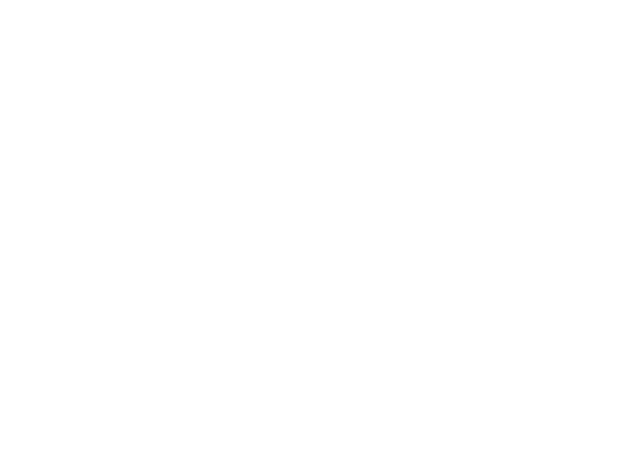
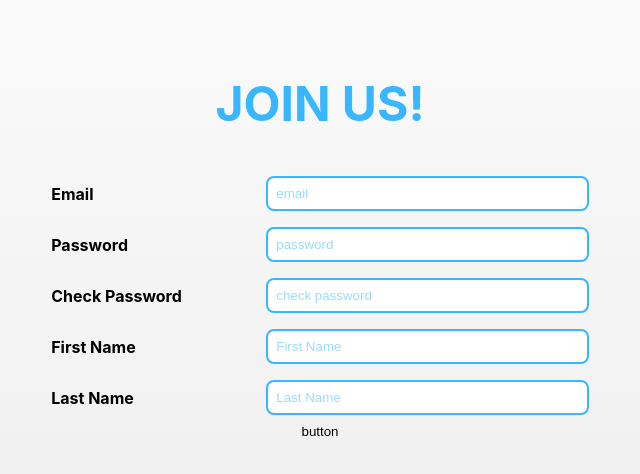
Before and after one commit to stich9208/codeingCartCompetition, a React (Create React App) app: page /register in a window 1280 px wide. Shown: the top 474 px of the page, without its empty margins (320-960 px from the left). Built offline with nearby package versions, Linux system fonts and the light colour scheme.

Commit message:
Add: register page 작업중

```diff
--- a/src/Components/pages/LoginPage.js
+++ b/src/Components/pages/LoginPage.js
@@ -5,14 +5,16 @@
 import Button from "../atom/Button";
 import Imagebox from "../atom/ImageBox";
 
-const LoginPage = () => {
+const LoginPage = (props) => {
   const [loginInfo, setLoginInfo] = useState({
     email: "",
     password: "",
   });
   const clickLoginBtn = () => {};
 
-  const clickRegisterBtn = () => {};
+  const clickRegisterBtn = () => {
+    props.history.push("/register");
+  };
 
   const inputFunc = (e) => {
     setLoginInfo({ ...loginInfo, [e.target.dataset.name]: e.target.value });
@@ -108,6 +110,7 @@
                 textDecoration: "underline",
                 color: "#38b6ff",
               }}
+              clickFunc={clickRegisterBtn}
             />
           </ElseContainer>
         </LoginForm>
--- a/src/Components/pages/RegisterPage.js
+++ b/src/Components/pages/RegisterPage.js
@@ -1,7 +1,145 @@
-import React from "react";
+import React, { useState } from "react";
+import styled, { useTheme } from "styled-components";
+
+import Input from "../atom/Input";
+import Button from "../atom/Button";
 
 const RegisterPage = () => {
-  return <div></div>;
+  const [formData, setFormData] = useState({
+    name: "",
+    email: "",
+    password: "",
+    lastname: "",
+  });
+  const theme = useTheme();
+  return (
+    <RegisterContainer>
+      <RegisterTitle>JOIN US!</RegisterTitle>
+      <RegisterForm>
+        <InputColumn>
+          <InputTitle for="email">Email</InputTitle>
+          <Input
+            name="email"
+            type="email"
+            placeholder="email"
+            style={{
+              width: "60%",
+              height: "auto",
+              padding: "1vmin",
+              border: `2px solid ${theme.themeColor.themeBlue}`,
+              borderRadius: "1vmin",
+              backgroundColor: "white",
+            }}
+          />
+        </InputColumn>
+        <InputColumn>
+          <InputTitle for="password">Password</InputTitle>
+          <Input
+            name="password"
+            type="password"
+            placeholder="password"
+            style={{
+              width: "60%",
+              height: "auto",
+              padding: "1vmin",
+              border: `2px solid ${theme.themeColor.themeBlue}`,
+              borderRadius: "1vmin",
+              backgroundColor: "white",
+            }}
+          />
+        </InputColumn>
+        <InputColumn>
+          <InputTitle for="pwVerify">Check Password</InputTitle>
+          <Input
+            name="pwVerify"
+            type="password"
+            placeholder="check password"
+            style={{
+              width: "60%",
+              height: "auto",
+              padding: "1vmin",
+              border: `2px solid ${theme.themeColor.themeBlue}`,
+              borderRadius: "1vmin",
+              backgroundColor: "white",
+            }}
+          />
+        </InputColumn>
+        <InputColumn>
+          <InputTitle for="name">First Name</InputTitle>
+          <Input
+            name="name"
+            type="text"
+            placeholder="First Name"
+            style={{
+              width: "60%",
+              height: "auto",
+              padding: "1vmin",
+              border: `2px solid ${theme.themeColor.themeBlue}`,
+              borderRadius: "1vmin",
+              backgroundColor: "white",
+            }}
+          />
+        </InputColumn>
+        <InputColumn>
+          <InputTitle for="lastname">Last Name</InputTitle>
+          <Input
+            name="lastname"
+            type="text"
+            placeholder="Last Name"
+            style={{
+              width: "60%",
+              height: "auto",
+              padding: "1vmin",
+              border: `2px solid ${theme.themeColor.themeBlue}`,
+              borderRadius: "1vmin",
+              backgroundColor: "white",
+            }}
+          />
+        </InputColumn>
+        <Button />
+      </RegisterForm>
+    </RegisterContainer>
+  );
 };
 
+const RegisterContainer = styled.div`
+  display: flex;
+  flex-direction: column;
+  align-items: center;
+  width: 100%;
+  height: 100%;
+  background: ${(props) => props.theme.themeColor.background};
+`;
+
+const RegisterTitle = styled.span`
+  margin-top: 10vmin;
+  font-size: 6vmin;
+  font-weight: bold;
+  color: ${(props) => props.theme.themeColor.themeBlue};
+`;
+
+const RegisterForm = styled.form`
+  display: flex;
+  flex-direction: column;
+  align-items: center;
+  width: 60%;
+  min-width: 500px;
+  height: 100%;
+  margin-top: 5vmin;
+`;
+
+const InputColumn = styled.div`
+  display: flex;
+  justify-content: space-between;
+  align-items: center;
+  width: 70%;
+  height: auto;
+  min-height: 30px;
+  margin: 1vmin 0;
+`;
+
+const InputTitle = styled.label`
+  font-weight: bold;
+`;
+
 export default RegisterPage;
--- a/src/Routes.js
+++ b/src/Routes.js
@@ -13,7 +13,7 @@
         <Switch>
           <Route exact path="/login" component={LoginPage} />
           <Route exact path="/cart" component={CartPage} />
-          <Route exact path="/Register" component={RegisterPage} />
+          <Route exact path="/register" component={RegisterPage} />
         </Switch>
       </Router>
     </RouteContainer>
--- a/src/index.js
+++ b/src/index.js
@@ -1,12 +1,16 @@
 import React from "react";
 import ReactDOM from "react-dom";
 import Routes from "./Routes";
+import { ThemeProvider } from "styled-components";
 import ResetStyle from "./style/ResetStyle";
+import { theme } from "./style/Theme";
 
 ReactDOM.render(
   <>
-    <ResetStyle />
-    <Routes />
+    <ThemeProvider theme={theme}>
+      <ResetStyle />
+      <Routes />
+    </ThemeProvider>
   </>,
   document.getElementById("root")
 );
--- /dev/null
+++ b/src/style/Theme.js
@@ -0,0 +1,6 @@
+const themeColor = {
+  background: "linear-gradient(#fafafa, #eaeaea)",
+  themeBlue: "#38b6ff",
+};
+
+export const theme = { themeColor };
```
